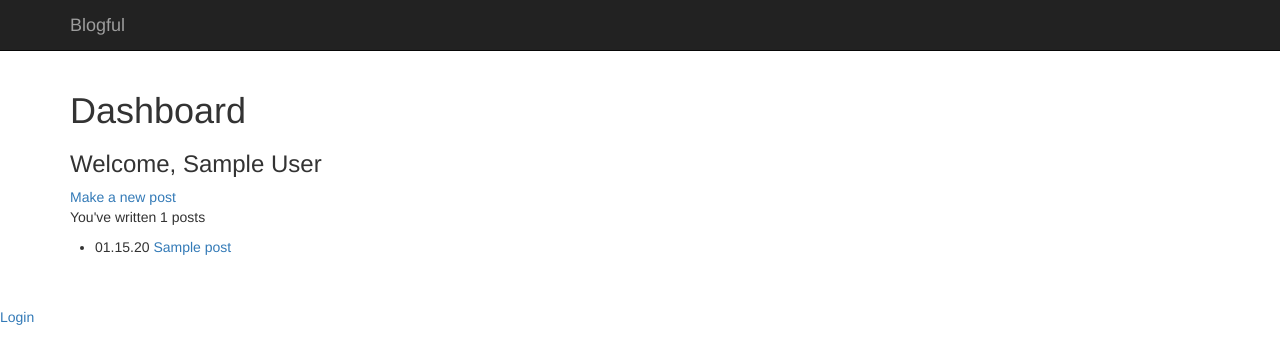
After one commit to jamesedwarddillard-zz/blogful, a Flask app: page /dashboard in a window 1280 px wide. The commit adds this page. Shown: the top 364 px of the page. Run offline with Flask 2, Linux system fonts and the light colour scheme; a user stored in the database is signed in; tables that the repository leaves empty hold one stand-in row (values such as "Sample post"); some libraries are stand-ins or nearby versions.

Commit message:
added a login button and a dashboard page

```diff
--- a/blog/templates/base.html
+++ b/blog/templates/base.html
@@ -53,4 +53,8 @@
 			{% block content %}{% endblock %}
 		</div>
 	</body>
+	<footer>
+		<a href-"{{url_for('login_get')}}"> Login </a>
+	</footer>
+
 </html>
--- /dev/null
+++ b/blog/templates/dashboard.html
@@ -0,0 +1,36 @@
+{% import "post_title_macro.html" as post_title_macro %}
+{% extends "base.html" %}
+{% block content %}
+
+<h1>
+	Dashboard
+</h1>
+
+<h3>
+Welcome, {{ user.name }}
+</h3>
+
+<div class = "col-mid-10">
+	<a href="{{ url_for('add_post_get') }}"> Make a new post </a>
+
+</div>
+<p>You've written {{ user_posts }} posts</p>
+
+{% for post in posts %}
+{{ post_title_macro.render_post_title(post) }}
+{% endfor %}
+
+<ul class="pager">
+	{% if has_next %}
+	<li class="previous" >
+	<a href="{{ url_for('posts', page=page + 1) }}">&larr; Older</a>
+	</li>
+	{% endif %}
+	{% if has_prev %}
+	<li class="next">
+	<a href="{{ url_for('posts', page=page - 1) }}">&rarr; Newer</a>
+	</li>
+	{% endif %}
+</ul>
+
+{% endblock %}
--- /dev/null
+++ b/blog/templates/post_title_macro.html
@@ -0,0 +1,11 @@
+{% macro render_post_title(post) %}
+<div class="row">
+	<div class="text">
+		<ul class="listed-unstyled">
+			<li>
+				{{ post.datetime | dateformat("%m.%d.%y") }} <a/ href = "{{ url_for('view_post', post_id = post.id) }}" >{{ post.title }}</a>
+			</li>
+		</ul>
+	</div>
+</div>
+{% endmacro %}
--- a/blog/views.py
+++ b/blog/views.py
@@ -116,4 +116,31 @@ def login_post():
 			flash("Incorrect username or password", "danger")
 			return redirect(url_for("login_get"))
 		login_user(user)
-		return redirect(request.args.get('next') or url_for('posts'))
+		return redirect(request.args.get('next') or url_for('dashboard'))
+
+@app.route("/dashboard")
+@app.route("/dashboard/page/<int:page>")
+@login_required
+def dashboard(page = 1, paginate_by = 20):
+	user = current_user
+	user_posts = session.query(Post).filter_by(author_id = user.id).count()
+	page_index = page - 1
+
+	start = page_index * paginate_by
+	end = start + paginate_by
+
+	total_pages = (user_posts - 1) / paginate_by + 1
+	has_next = page_index < total_pages - 1
+	has_prev = page_index > 0
+
+	posts = session.query(Post).filter_by(author_id = user.id)
+	posts = posts.order_by(Post.datetime.desc())
+	posts = posts[start:end]
+	return render_template('dashboard.html',
+		user = user,
+		user_posts = user_posts,
+		posts=posts,
+		has_next=has_next,
+		has_prev=has_prev,
+		page=page,
+		total_pages=total_pages)
```
